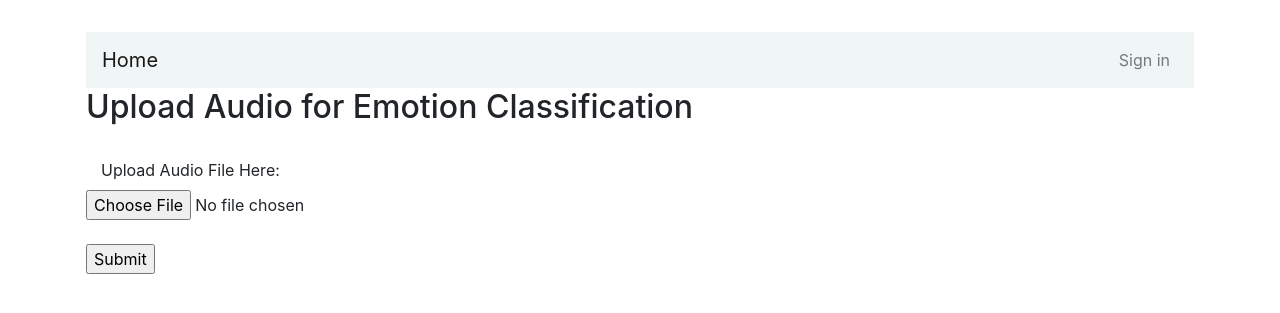
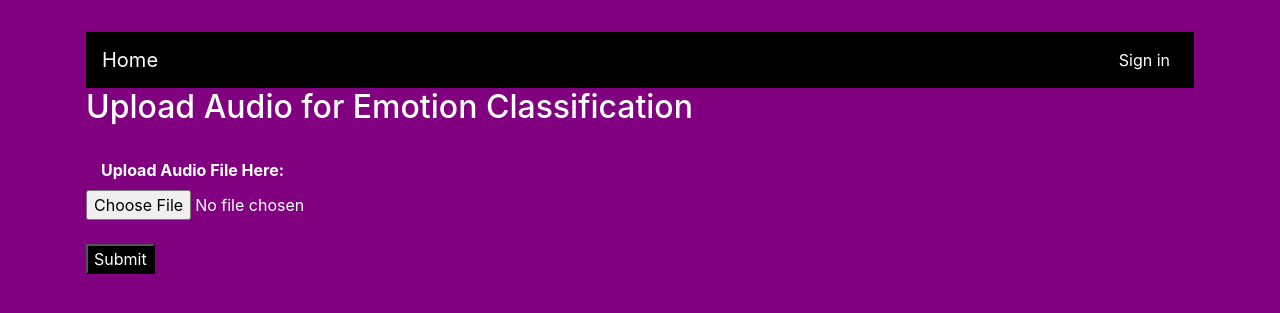
Before and after one commit to abdu77ah1/FYP-Urdu-Speech-Emotion-Recognition-2, a Django app: template users/templates/users/home.html in a window 1280 px wide. Shown: the top 313 px of the page. Run offline with Django 3.2, Linux system fonts and the light colour scheme; the template is opened without the code that fills it, so the values that code supplies are empty; some libraries are stand-ins or nearby versions.

Commit message:
UI Updated

```diff
--- a/users/templates/users/base.html
+++ b/users/templates/users/base.html
@@ -1,4 +1,4 @@
-<!doctype html>
+<!DOCTYPE html>
 <html lang="en">
 <head>
     <!-- Required meta tags -->
@@ -9,15 +9,16 @@
     <link rel="stylesheet" href="https://maxcdn.bootstrapcdn.com/bootstrap/4.0.0/css/bootstrap.min.css" integrity="sha384-Gn5384xqQ1aoWXA+058RXPxPg6fy4IWvTNh0E263XmFcJlSAwiGgFAW/dAiS6JXm" crossorigin="anonymous">
 
     <!--Font awesome icons -->
-	<link rel="stylesheet" href="https://use.fontawesome.com/releases/v5.8.2/css/all.css" integrity="sha384-oS3vJWv+0UjzBfQzYUhtDYW+Pj2yciDJxpsK1OYPAYjqT085Qq/1cq5FLXAZQ7Ay" crossorigin="anonymous">
+    <link rel="stylesheet" href="https://use.fontawesome.com/releases/v5.8.2/css/all.css" integrity="sha384-oS3vJWv+0UjzBfQzYUhtDYW+Pj2yciDJxpsK1OYPAYjqT085Qq/1cq5FLXAZQ7Ay" crossorigin="anonymous">
 
     <title>{% block title %} {% endblock %} </title>
 </head>
 <body>
-  <div class="container p-3 my-3">
+<body style="background-color: purple;">
+<div class="container p-3 my-3">
     <div class="row">
       <div class="col-md-12">
-        <nav class="navbar navbar-expand-md navbar-light " style="background-color: #f0f5f5">
+        <nav class="navbar navbar-expand-md navbar-dark" style="background-color: black">
           <a href="/" class="navbar-brand">Home</a>
             <button type="button" class="navbar-toggler" data-toggle="collapse" data-target="#navbarCollapse">
                 <span class="navbar-toggler-icon"></span>
@@ -25,17 +26,16 @@
             <div class="collapse navbar-collapse" id="navbarCollapse">
                 <div class="navbar-nav ml-auto">
                   {% if user.is_authenticated %}
-                    <a href="{% url 'users-profile' %}" class="nav-item nav-link">Profile</a>
-                    <a href="{% url 'users-predicts' %}" class="nav-item nav-link">Recognition System</a>
-                    <a href="{% url 'logout' %}" class="nav-item nav-link">Logout</a>
+                    <a href="{% url 'users-profile' %}" class="nav-item nav-link text-white">Profile</a>
+                    <a href="{% url 'users-predicts' %}" class="nav-item nav-link text-white">Recognition System</a>
+                    <a href="{% url 'logout' %}" class="nav-item nav-link text-white">Logout</a>
                   {% else %}
-                    <a href="{% url 'login' %}" class="nav-item nav-link">Sign in</a>
+                    <a href="{% url 'login' %}" class="nav-item nav-link text-white">Sign in</a>
                   {% endif %}
 
                 </div>
             </div>
         </nav>
-        <!--Any flash messages pop up in any page because this is the base template-->
         {% if messages %}
           <div class="alert alert-dismissible" role="alert">
             {% for message in messages %}
--- a/users/templates/users/home.html
+++ b/users/templates/users/home.html
@@ -1,7 +1,7 @@
 {% extends "users/base.html" %}
 {% block title %} USER {% endblock title%}
 {% block content %}
-  <h2>Upload Audio for Emotion Classification</h2>
+  <h2 style="color: white;">Upload Audio for Emotion Classification</h2>
 
   <br>
 
@@ -9,20 +9,20 @@
 
   {% csrf_token %}
     <div class="col-md-4 col-sm-4">
-        <label for="fname">Upload Audio File Here:</label>
+        <label style="color: white;" for="fname"><b>Upload Audio File Here:<b></label>
     </div>
-    <input name="filePath" type="file"><br><br>
-    <input type="submit" value="Submit" ></div>
+    <input name="filePath" type="file" style="color: white;"><br><br>
+
+    <input type="submit" value="Submit" class="black text-white" style="background-color: black; color: white;">
+
+</div>
     {% if 'predictedLabel' in request.GET %}
     <div>
-      <h2>The emotion classification of the audio is: {{ request.GET.predictedLabel }}</h2>
+      <h2 style="color: white;">The emotion classification of the audio is: {{ request.GET.predictedLabel }}</h2>
     </div>
     {% endif %}
     <br><br>
 
   </form>
 <br>
-
-
-
-{% endblock content %}
+{% endblock %}
--- a/users/templates/users/home1.html
+++ b/users/templates/users/home1.html
@@ -10,9 +10,9 @@
         <hr class="my-4">
         <p class="lead">
             {% if user.is_authenticated %}
-                <a class="btn btn-primary btn-lg" href="{% url 'logout' %}" role="button">Logout</a>
+                <a class="btn btn-dark btn-lg" href="{% url 'logout' %}" role="button">Logout</a>
             {% else %}
-                <a class="btn btn-primary btn-lg" href="{% url 'login' %}" role="button">Sign in</a>
+                <a class="btn btn-dark btn-lg" href="{% url 'login' %}" role="button">Sign in</a>
             {% endif %}
         </p>
     </div>
--- a/users/templates/users/logout.html
+++ b/users/templates/users/logout.html
@@ -7,7 +7,7 @@
         <p class="card-text">
             Thanks for your time, contact us for any comments or suggestions using our email address: abdu77ah.m@gmail.com
         </p>
-        <br><hr><a href="{% url 'login' %}" class="btn btn-primary">Sign in again</a>
+        <br><hr><a href="{% url 'login' %}" class="btn btn-primary" style="background-color: black; color: white;">Sign in again</a>
         </div>
     </div>
 
```
Also changed, not shown: users/templates/users/profile.html (+12 -10 lines).
